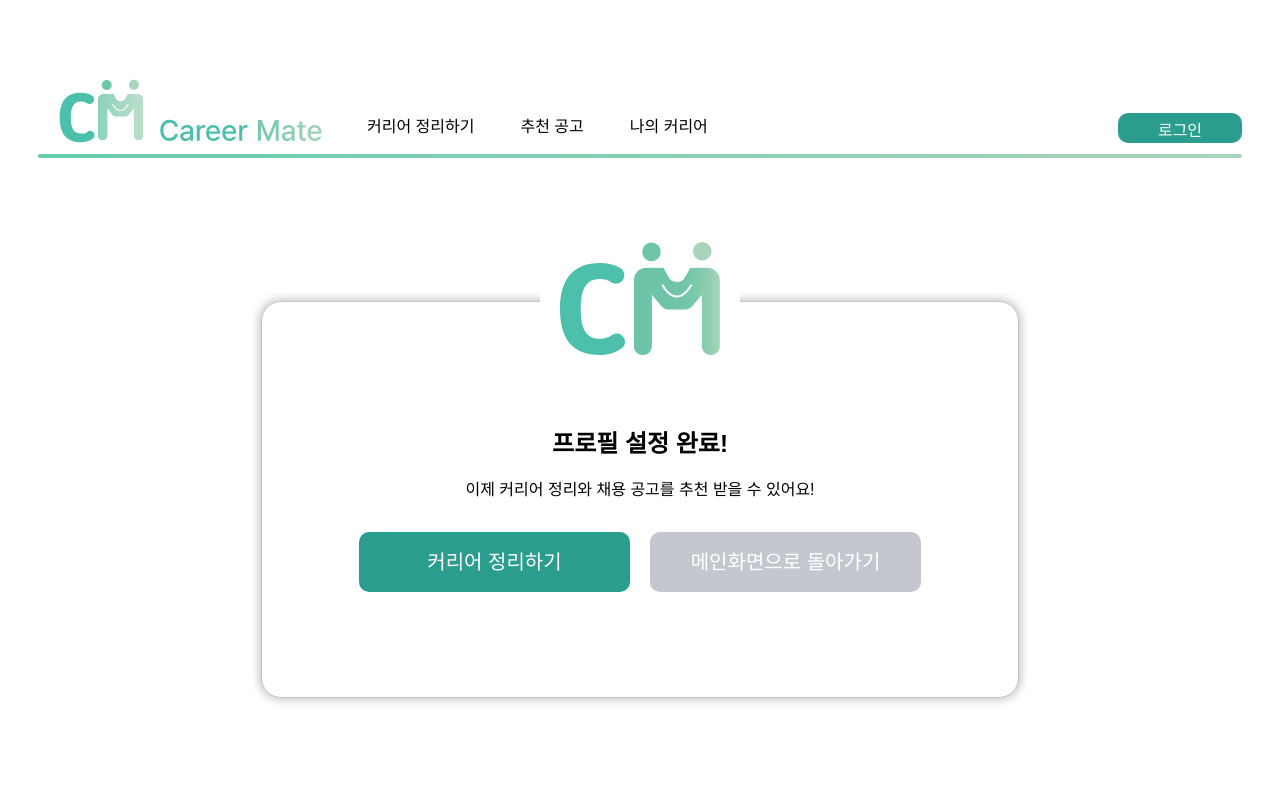
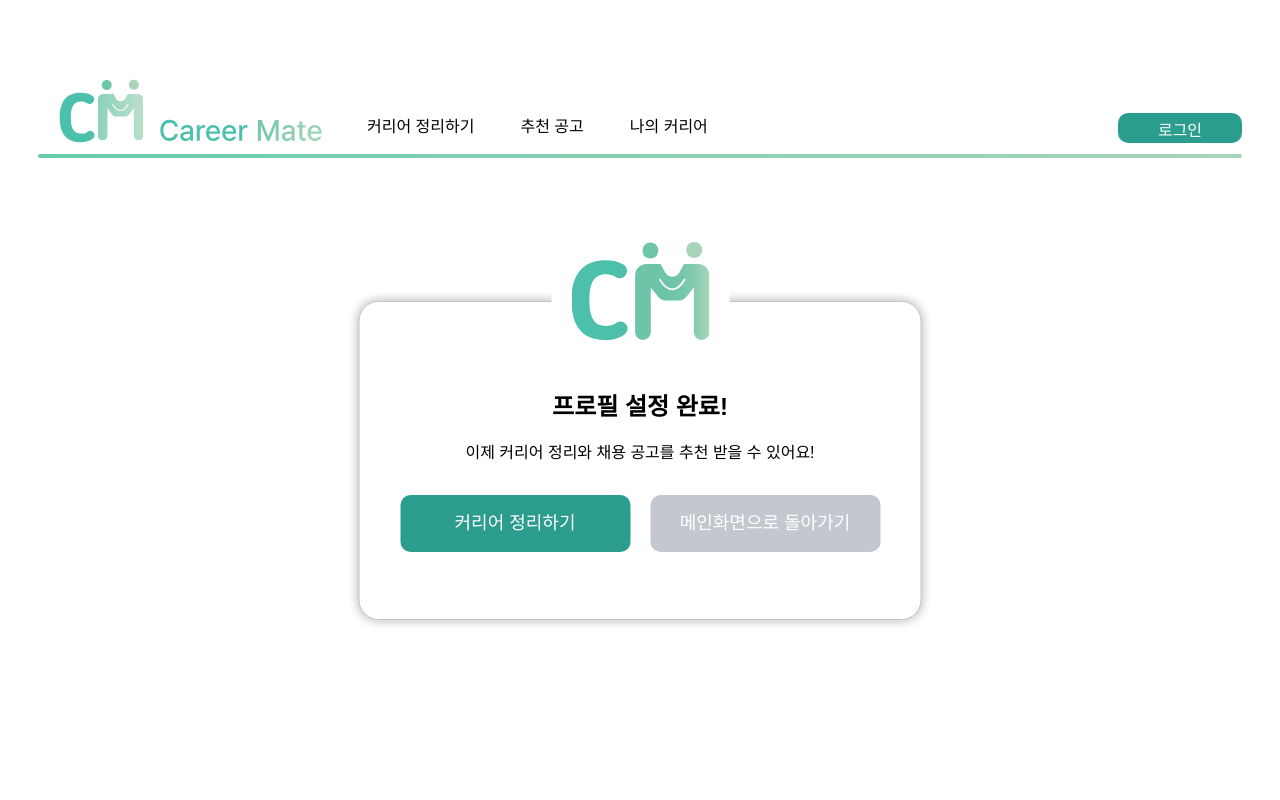
Before and after one commit to Career-Mate/Web, a React (Vite) app: page /profile/success in a window 1280 px wide. Shown: the top 800 px of the page. Built offline with nearby package versions, Linux system fonts and the light colour scheme; no server answers; a web font is replaced by a local one.

Commit message:
chore: infoContainer 수정 완

```diff
--- a/src/components/common/InfoContainer/styled/styled.js
+++ b/src/components/common/InfoContainer/styled/styled.js
@@ -30,11 +30,20 @@ export const LogoWrapper = styled.div`
     align-items: center;
     justify-content: center;
     z-index: 10;
+
+    @media (max-width: 431px) {
+        padding: 10px;
+        top: -60px;
+    }
 `;
 
 export const Logo = styled.img`
-    width: 160px;
+    width: 138px;
     height: auto;
+
+    @media (max-width: 431px) {
+        width: 107px;
+    }
 `;
 
 export const TitleText = styled.div`
@@ -83,6 +92,7 @@ export const MainText = styled.h2`
     color: #000;
     text-align: center;
     margin-bottom: 0px;
+    white-space: pre-line;
 `;
 
 export const DetailText = styled.p`
--- a/src/pages/Career/CareerMainPage/CareerMainPage.jsx
+++ b/src/pages/Career/CareerMainPage/CareerMainPage.jsx
@@ -1,4 +1,4 @@
-import { useState, useRef, useEffect } from 'react';
+import { useState, useRef, useMemo } from 'react';
 import { useNavigate } from 'react-router-dom';
 import searchIcon from '../../../assets/MainPage/search.svg';
 import InfoContainer from '../../../components/common/InfoContainer/InfoContainer';
@@ -31,23 +31,12 @@ const CareerMainPage = () => {
         setIsPopUpVisible(false);
     };
 
-    const isMobileScreen = useIsMobileScreen();
+    const isMobileScreen = useIsMobileScreen(430);
+    const isTabletScreen = useIsMobileScreen(1024);
 
-    const [containerStyle, setContainerStyle] = useState({
-        width: '590px',
-        height: '313px',
-        mainFontSize: '24px',
-        detailFontSize: '16px',
-        buttonWidth: '375px',
-        buttonHeight: '60px',
-        buttonFontSize: '18px',
-    });
-
-    useEffect(() => {
-        const handleResize = () => {
-            let newStyle;
-            if (window.innerWidth <= 430) {
-                newStyle = {
+    const containerStyle = useMemo(() => {
+        if (isMobileScreen) {
+            return {
                 width: '260px',
                 height: '221px',
                 mainFontSize: '18px',
@@ -56,8 +45,8 @@ const CareerMainPage = () => {
                 buttonHeight: '39px',
                 buttonFontSize: '14px',
             };
-            } else if (window.innerWidth <= 1024) {
-                newStyle = {
+        } else if (isTabletScreen) {
+            return {
                 width: '556px',
                 height: '405px',
                 mainFontSize: '30px',
@@ -67,7 +56,7 @@ const CareerMainPage = () => {
                 buttonFontSize: '20px',
             };
         } else {
-                newStyle = {
+            return {
                 width: '590px',
                 height: '313px',
                 mainFontSize: '24px',
@@ -77,15 +66,7 @@ const CareerMainPage = () => {
                 buttonFontSize: '18px',
             };
         }
-
-            setContainerStyle(newStyle);
-        };
-
-        window.addEventListener('resize', handleResize);
-        handleResize();
-
-        return () => window.removeEventListener('resize', handleResize);
-    }, []);
+    }, [isMobileScreen, isTabletScreen]);
 
     return (
         <S.CareerMainPageWrapper>
@@ -103,10 +84,10 @@ const CareerMainPage = () => {
                 mainText={`${user.user.name} 메이트님에게`}
                 detailText={
                     isMobileScreen
-                        ? `관심 직무에 맞는 템플릿을 제공하기 위해 프로필 분석이 필요해요!
+                        ? `관심 직무에 맞는 템플릿을 제공하기 위해
+                프로필 분석이 필요해요!
                 아래 '내 프로필 분석하기'를 클릭해주세요.`
-                        : `관심 직무에 맞는 템플릿을 제공하기 위해
-                프로필 분석이 필요해요!
+                        : `관심 직무에 맞는 템플릿을 제공하기 위해 프로필 분석이 필요해요!
                 아래 '내 프로필 분석하기'를 클릭해주세요.`
                 }
                 mainFontSize={containerStyle.mainFontSize}
--- a/src/pages/Career/CareerSavePage/CareerSavePage.jsx
+++ b/src/pages/Career/CareerSavePage/CareerSavePage.jsx
@@ -2,7 +2,8 @@ import { useNavigate } from 'react-router-dom';
 import InfoContainer from '../../../components/common/InfoContainer/InfoContainer';
 import * as S from './styled/styled';
 import { useAuthStore } from '../../../store/authStore';
-import { useEffect, useState } from 'react';
+import { useMemo } from 'react';
+import useIsMobileScreen from '../../../hooks/useIsMobileScreen';
 
 const CareerSavePage = () => {
     const { user } = useAuthStore();
@@ -12,21 +13,12 @@ const CareerSavePage = () => {
         navigate(path);
     };
 
-    const [containerStyle, setContainerStyle] = useState({
-        width: '815px',
-        height: '373px',
-        mainFontSize: '30px',
-        detailFontSize: '20px',
-        buttonWidth: '330px',
-        buttonHeight: '57px',
-        buttonFontSize: '18px',
-    });
+    const isMobileScreen = useIsMobileScreen(430);
+    const isTabletScreen = useIsMobileScreen(1024);
 
-    useEffect(() => {
-        const handleResize = () => {
-            let newStyle;
-            if (window.innerWidth <= 430) {
-                newStyle = {
+    const containerStyle = useMemo(() => {
+        if (isMobileScreen) {
+            return {
                 width: '280px',
                 height: '296px',
                 mainFontSize: '16px',
@@ -35,8 +27,8 @@ const CareerSavePage = () => {
                 buttonHeight: '39px',
                 buttonFontSize: '12px',
             };
-            } else if (window.innerWidth <= 1024) {
-                newStyle = {
+        } else if (isTabletScreen) {
+            return {
                 width: '646px',
                 height: '338px',
                 mainFontSize: '26px',
@@ -46,7 +38,7 @@ const CareerSavePage = () => {
                 buttonFontSize: '18px',
             };
         } else {
-                newStyle = {
+            return {
                 width: '815px',
                 height: '373px',
                 mainFontSize: '30px',
@@ -56,15 +48,7 @@ const CareerSavePage = () => {
                 buttonFontSize: '18px',
             };
         }
-
-            setContainerStyle(newStyle);
-        };
-
-        window.addEventListener('resize', handleResize);
-        handleResize();
-
-        return () => window.removeEventListener('resize', handleResize);
-    }, []);
+    }, [isMobileScreen, isTabletScreen]);
 
     return (
         <S.CareerSavePageWrapper>
@@ -75,7 +59,12 @@ const CareerSavePage = () => {
                 top="327.73px"
                 showLogo={true}
                 showTitleText={false}
-                mainText={`${user.name} 메이트님의 커리어가 저장되었습니다.`}
+                mainText={
+                    isMobileScreen
+                        ? `${user.name} 메이트님의 커리어가
+                저장되었습니다.`
+                        : `${user.name} 메이트님의 커리어가 저장되었습니다.`
+                }
                 detailText="정리한 커리어를 바탕으로 채용 공고 추천도 받을 수 있어요!"
                 mainFontSize={containerStyle.mainFontSize}
                 detailFontSize={containerStyle.detailFontSize}
--- a/src/pages/Main/LoginSuccessPage/LoginSuccessPage.jsx
+++ b/src/pages/Main/LoginSuccessPage/LoginSuccessPage.jsx
@@ -1,12 +1,13 @@
 import { useNavigate } from 'react-router-dom';
 import InfoContainer from '../../../components/common/InfoContainer/InfoContainer';
 import { useFetchProfile } from '../../../apis/Profile/useProfileApi';
-import { useEffect } from 'react';
+import { useEffect, useMemo } from 'react';
 import { useAuthStore } from '../../../store/authStore';
+import useIsMobileScreen from '../../../hooks/useIsMobileScreen';
 
 const LoginSuccessPage = () => {
     const navigate = useNavigate();
-    const { login } = useAuthStore();
+    const { login, user } = useAuthStore();
     const { data, error } = useFetchProfile();
     useEffect(() => {
         if (data) {
@@ -14,23 +15,64 @@ const LoginSuccessPage = () => {
         }
     }, [data]);
 
+    const isMobileScreen = useIsMobileScreen(430);
+    const isTabletScreen = useIsMobileScreen(1024);
+
+    const containerStyle = useMemo(() => {
+        if (isMobileScreen) {
+            return {
+                width: '280px',
+                height: '278px',
+                mainFontSize: '16px',
+                detailFontSize: '10px',
+                buttonWidth: '213px',
+                buttonHeight: '39px',
+                buttonFontSize: '12px',
+            };
+        } else if (isTabletScreen) {
+            return {
+                width: '600px',
+                height: '394px',
+                mainFontSize: '30px',
+                detailFontSize: '16px',
+                buttonWidth: '375px',
+                buttonHeight: '55px',
+                buttonFontSize: '16px',
+            };
+        } else {
+            return {
+                width: '519px',
+                height: '379px',
+                mainFontSize: '24px',
+                detailFontSize: '16px',
+                buttonWidth: '372px',
+                buttonHeight: '57px',
+                buttonFontSize: '18px',
+            };
+        }
+    }, [isMobileScreen, isTabletScreen]);
+
+    console.log('login', login);
     return (
         <>
             <InfoContainer
                 type="logoWithContent"
-                width="756px"
-                height="394.13px"
+                width={containerStyle.width}
+                height={containerStyle.height}
                 top="286.87px"
                 showLogo={true}
                 showTitleText={false}
                 mainText="로그인 성공"
-                detailText={`최적의 서비스를 제공할 수 있도록 프로필을 설정해주세요!`}
+                detailText={`${user.name} 메이트님에게 최적의 서비스를 제공할 수 있도록
+                프로필을 설정해주세요!`}
+                mainFontSize={containerStyle.mainFontSize}
+                detailFontSize={containerStyle.detailFontSize}
                 buttons={[
                     {
                         text: '지금 바로 프로필 설정하기',
-                        width: '375px',
-                        height: '60px',
-                        padding: '18px',
+                        width: containerStyle.buttonWidth,
+                        height: containerStyle.buttonHeight,
+                        fontSize: containerStyle.buttonFontSize,
                         backgroundColor: 'rgba(43, 157, 143, 1)',
                         onClick: () => navigate('/profile'),
                     },
--- a/src/pages/Main/ProfileSuccessPage/ProfileSuccessPage.jsx
+++ b/src/pages/Main/ProfileSuccessPage/ProfileSuccessPage.jsx
@@ -1,33 +1,74 @@
 import { useNavigate } from 'react-router-dom';
+import { useMemo } from 'react';
 import InfoContainer from '../../../components/common/InfoContainer/InfoContainer';
+import useIsMobileScreen from '../../../hooks/useIsMobileScreen';
 
 const ProfileSuccessPage = () => {
     const navigate = useNavigate();
 
+    const isMobileScreen = useIsMobileScreen(430);
+    const isTabletScreen = useIsMobileScreen(1024);
+
+    const containerStyle = useMemo(() => {
+        if (isMobileScreen) {
+            return {
+                width: '280px',
+                height: '296px',
+                mainFontSize: '16px',
+                detailFontSize: '10px',
+                buttonWidth: '213px',
+                buttonHeight: '39px',
+                buttonFontSize: '12px',
+            };
+        } else if (isTabletScreen) {
+            return {
+                width: '600px',
+                height: '394px',
+                mainFontSize: '30px',
+                detailFontSize: '16px',
+                buttonWidth: '250px',
+                buttonHeight: '60px',
+                buttonFontSize: '20px',
+            };
+        } else {
+            return {
+                width: '561px',
+                height: '317px',
+                mainFontSize: '24px',
+                detailFontSize: '16px',
+                buttonWidth: '230px',
+                buttonHeight: '57px',
+                buttonFontSize: '18px',
+            };
+        }
+    }, [isMobileScreen, isTabletScreen]);
+
     return (
         <InfoContainer
             type="logoWithContent"
-            width="756px"
-            height="394.13px"
+            width={containerStyle.width}
+            height={containerStyle.height}
             top="286.87px"
             showLogo={true}
             showTitleText={false}
             mainText="프로필 설정 완료!"
             detailText="이제 커리어 정리와 채용 공고를 추천 받을 수 있어요!"
+            mainFontSize={containerStyle.mainFontSize}
+            detailFontSize={containerStyle.detailFontSize}
             buttons={[
                 {
                     text: '커리어 정리하기',
-                    width: '271px',
-                    height: '60px',
-                    padding: '0px',
+                    width: containerStyle.buttonWidth,
+                    height: containerStyle.buttonHeight,
+                    fontSize: containerStyle.buttonFontSize,
                     backgroundColor: 'deepgreen',
                     onClick: () => navigate('/career'),
                 },
                 {
                     text: '메인화면으로 돌아가기',
-                    width: '271px',
-                    height: '60px',
-                    padding: '0px',
+                    width: containerStyle.buttonWidth,
+                    height: containerStyle.buttonHeight,
+                    fontSize: containerStyle.buttonFontSize,
                     backgroundColor: 'grey',
                     onClick: () => navigate('/'),
                 },
--- a/src/pages/Recommend/RecommnedMainPage/RecommendMainPage.jsx
+++ b/src/pages/Recommend/RecommnedMainPage/RecommendMainPage.jsx
@@ -66,10 +66,6 @@ const RecommendMainPage = () => {
         }
     }, [isMobileScreen, isTabletScreen]);
 
-    console.log('Button Width:', containerStyle.buttonWidth);
-    console.log('Button Height:', containerStyle.buttonHeight);
-    console.log('Button Font Size:', containerStyle.buttonFontSize);
-
     return (
         <>
             <InfoContainer
```
Lines whose indentation alone changed are shown as unchanged.
